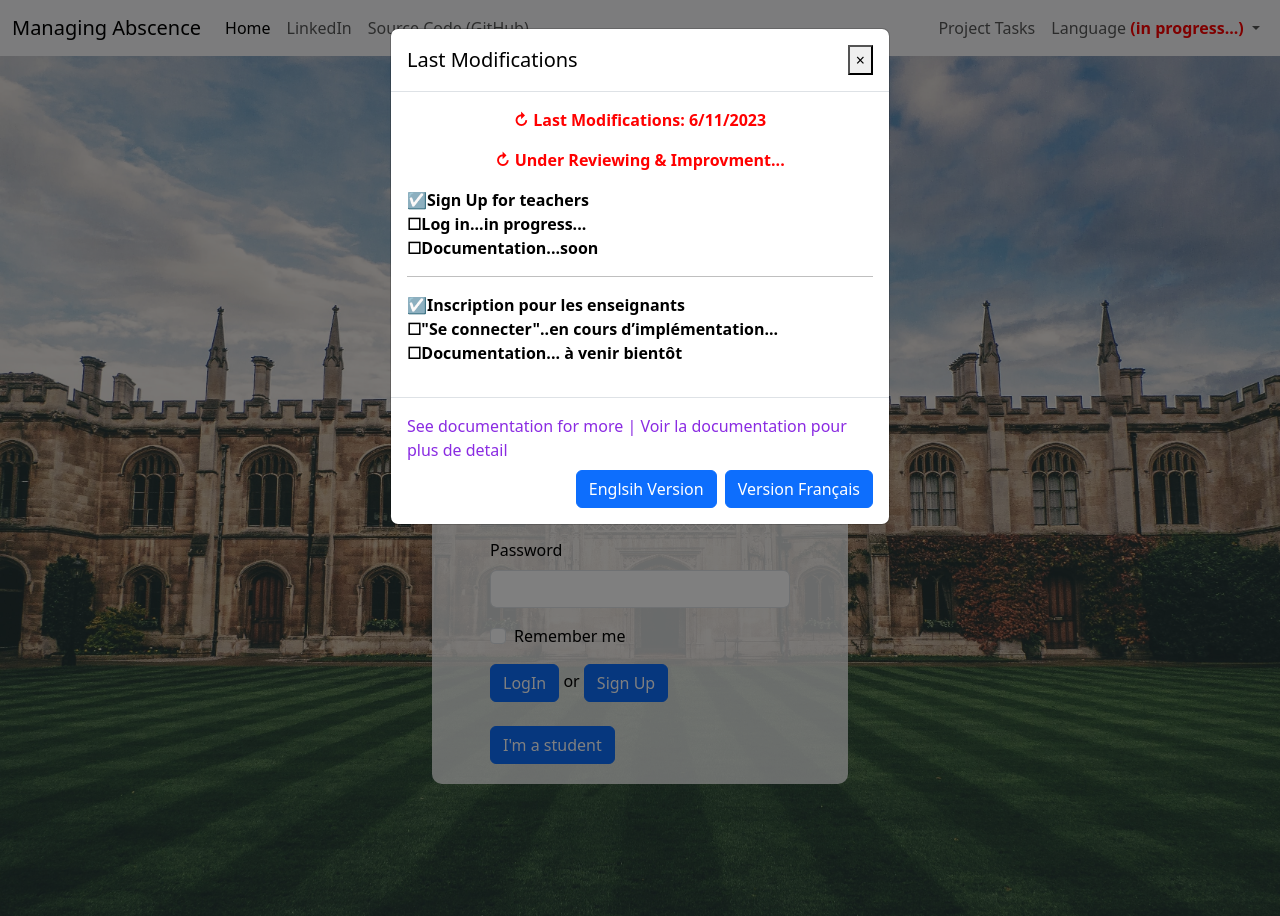
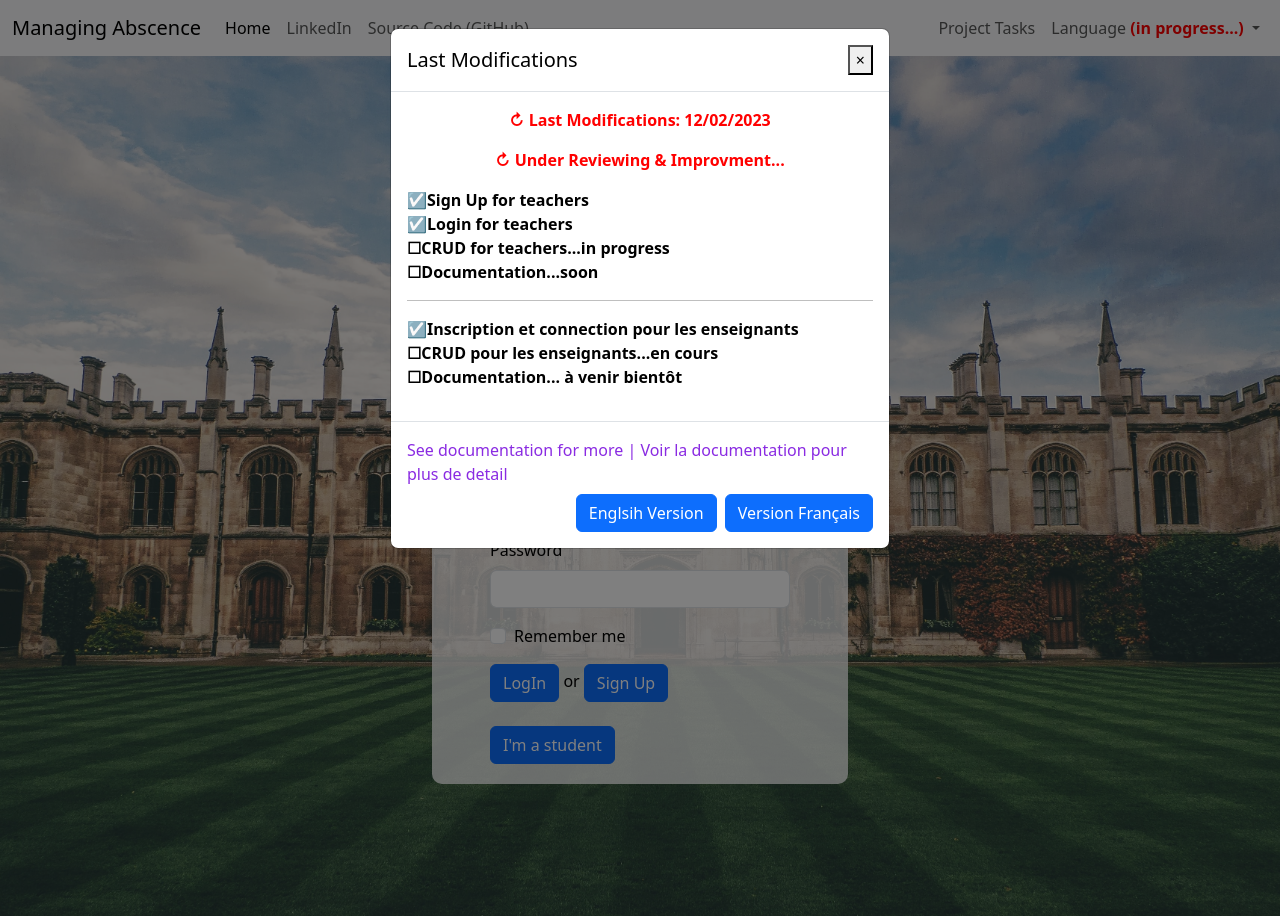
Before and after one commit to AbdessamadTzn/Flask-Project, a Flask app: page / in a window 1280 px wide. Run offline with Flask 3, Linux system fonts and the light colour scheme.

```diff
--- a/templates/home.html
+++ b/templates/home.html
@@ -126,7 +126,7 @@
                 <!-- Add your content for last modifications here -->
                 <p style="text-align: center">
                   <b style="color: red"
-                  >&#x21bb; Last Modifications: 6/11/2023
+                    >&#x21bb; Last Modifications: 12/02/2023
                   </b>
                 </p>
                 <p style="text-align: center">
@@ -136,11 +136,12 @@
                 </p>
                 <p style="color: black">
                   <b>&#9745;Sign Up for teachers</b><br />
-                <b>&#9744;Log in...in progress...</b><br />
+                  <b>&#9745;Login for teachers</b><br />
+                  <b style="color: black">&#9744;CRUD for teachers...in progress</b><br />
                   <b>&#9744;Documentation...soon</b>
                 <hr style="color: black" />
-              <b style="color: black">&#9745;Inscription pour les enseignants</b><br />
-              <b style="color: black">&#9744;"Se connecter"..en cours d’implémentation...</b><br />
+                <b style="color: black">&#9745;Inscription et connection pour les enseignants</b><br />
+                <b style="color: black">&#9744;CRUD pour les enseignants...en cours</b><br />
                 <b style="color: black">&#9744;Documentation... à venir bientôt</b>
               </p>
               </div>
```
Lines whose indentation alone changed are shown as unchanged.
